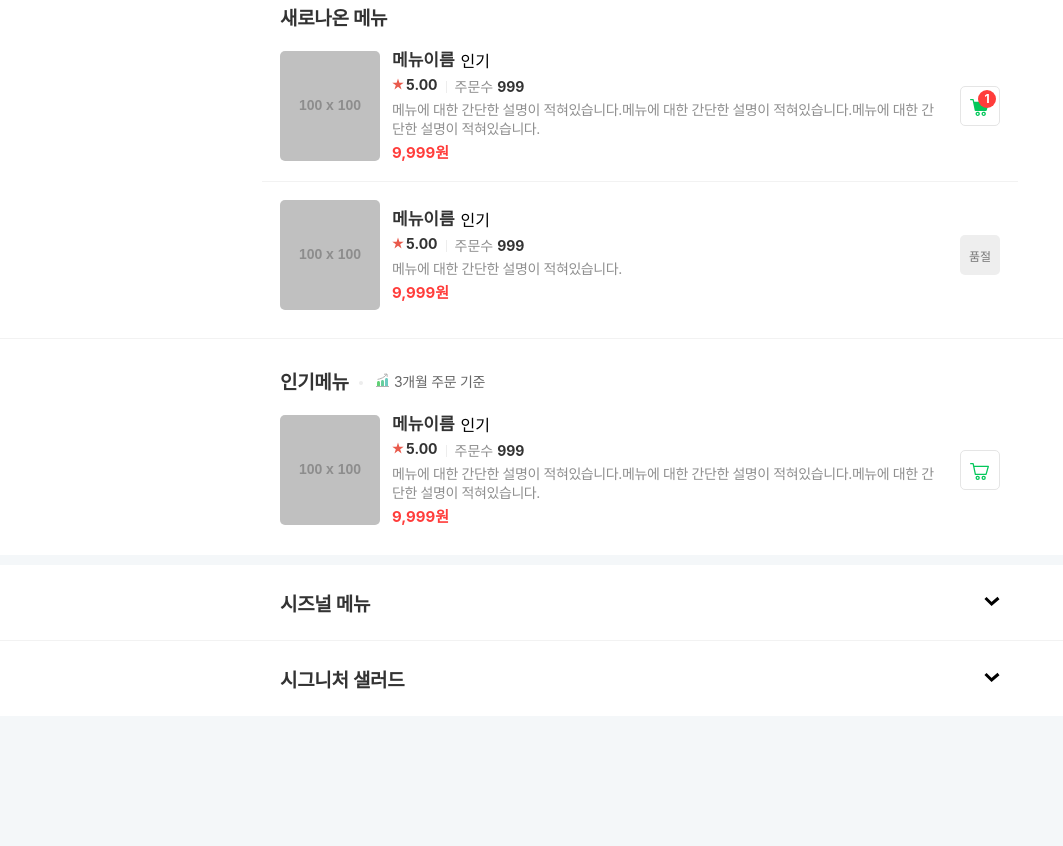
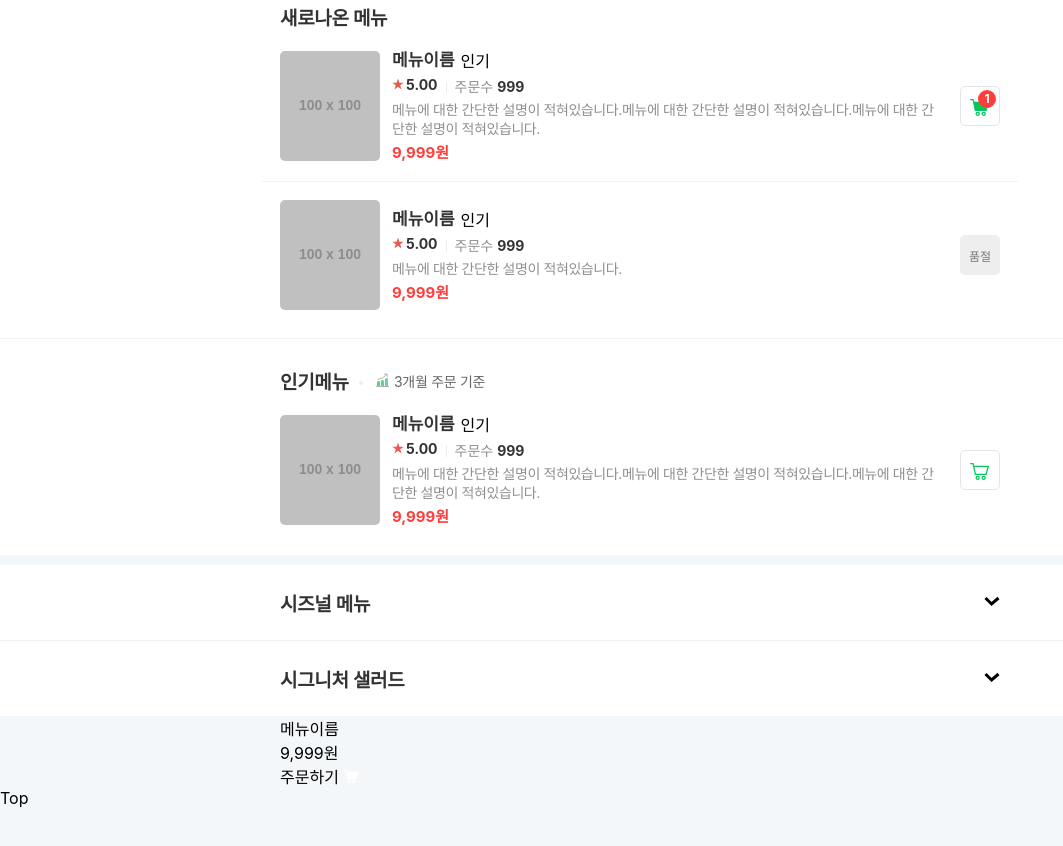
Before and after one commit to coconutstd/60days-finish, a plain HTML site: page 네이버주문/docs/index.html in a window 1280 px wide. Shown: the part 544-1390 px from the top of the page, without its empty margins (0-1063 px from the left). Drawn offline with Linux system fonts and the light colour scheme; placeholder pictures from the web are drawn by us.

Commit message:
네이버 주문 - 위로가기, 담은 메뉴 마크업

```diff
--- a/네이버주문/docs/index.html
+++ b/네이버주문/docs/index.html
@@ -394,6 +394,34 @@
         </div>
       </div>
 
+      <!-- 담은 메뉴 영역 -->
+      <div class="order-box-area">
+        <div class="common-inner">
+          <div>
+            <div class="menu-name">메뉴이름</div>
+            <div class="menu-price">9,999원</div>
+          </div>
+          <a href="" class="btn-order">
+            <span class="txt">주문하기</span>
+            <span class="ico">
+              <img
+                src="../assets/images/ico-cart-fill.svg"
+                alt=""
+                class="ico-cart"
+              />
+            </span>
+          </a>
+        </div>
+      </div>
+      <!-- // 담은 메뉴 영역 -->
+      <!-- 맨위로 -->
+      <div class="go-to-top">
+        <a href="#" class="link">
+          Top
+          <i class="ico-up"></i>
+        </a>
+      </div>
+      <!-- //맨위로 -->
       <div style="height: 1000px"></div>
     </div>
     <!-- // 고정헤더영역 -->
```
